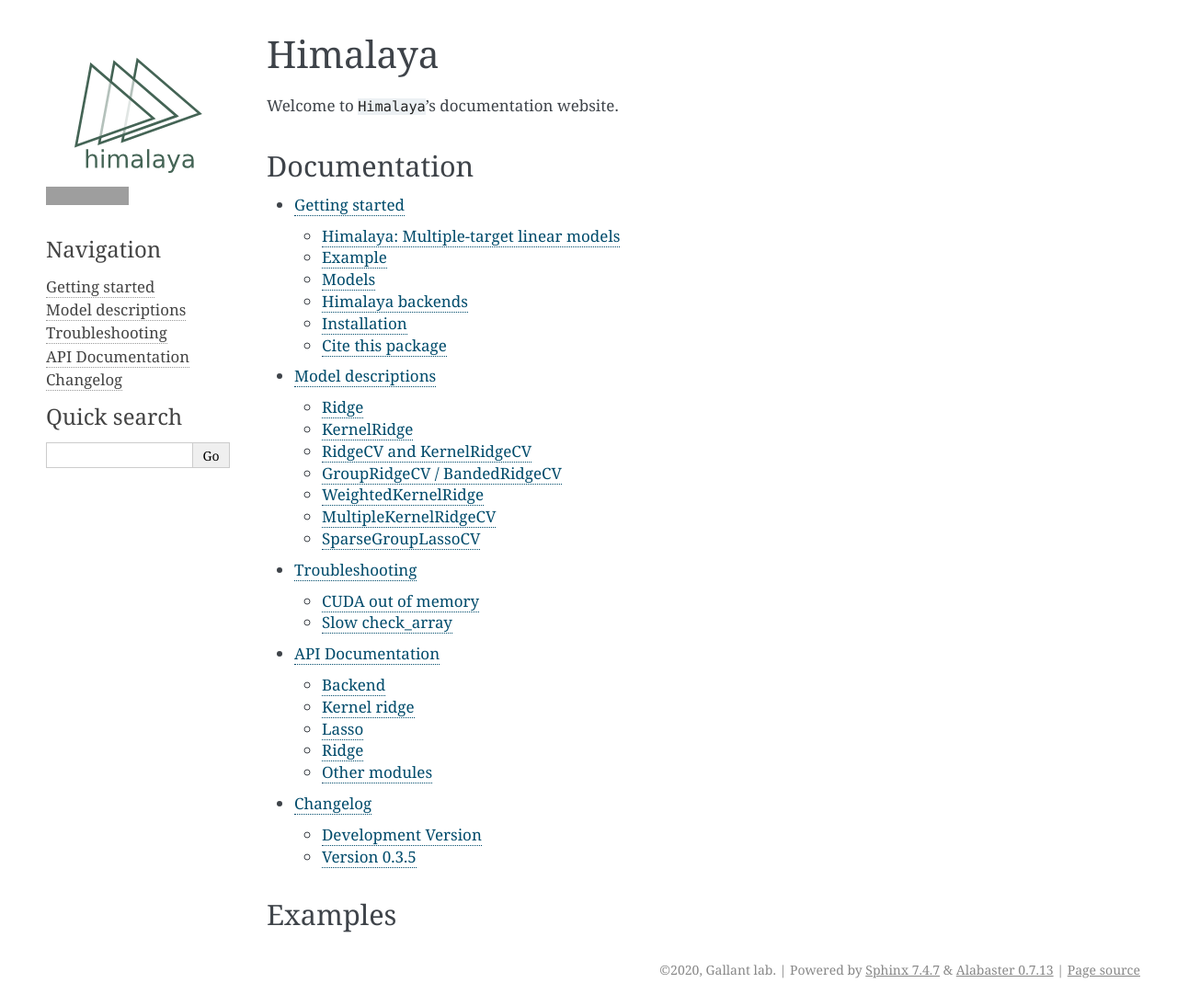
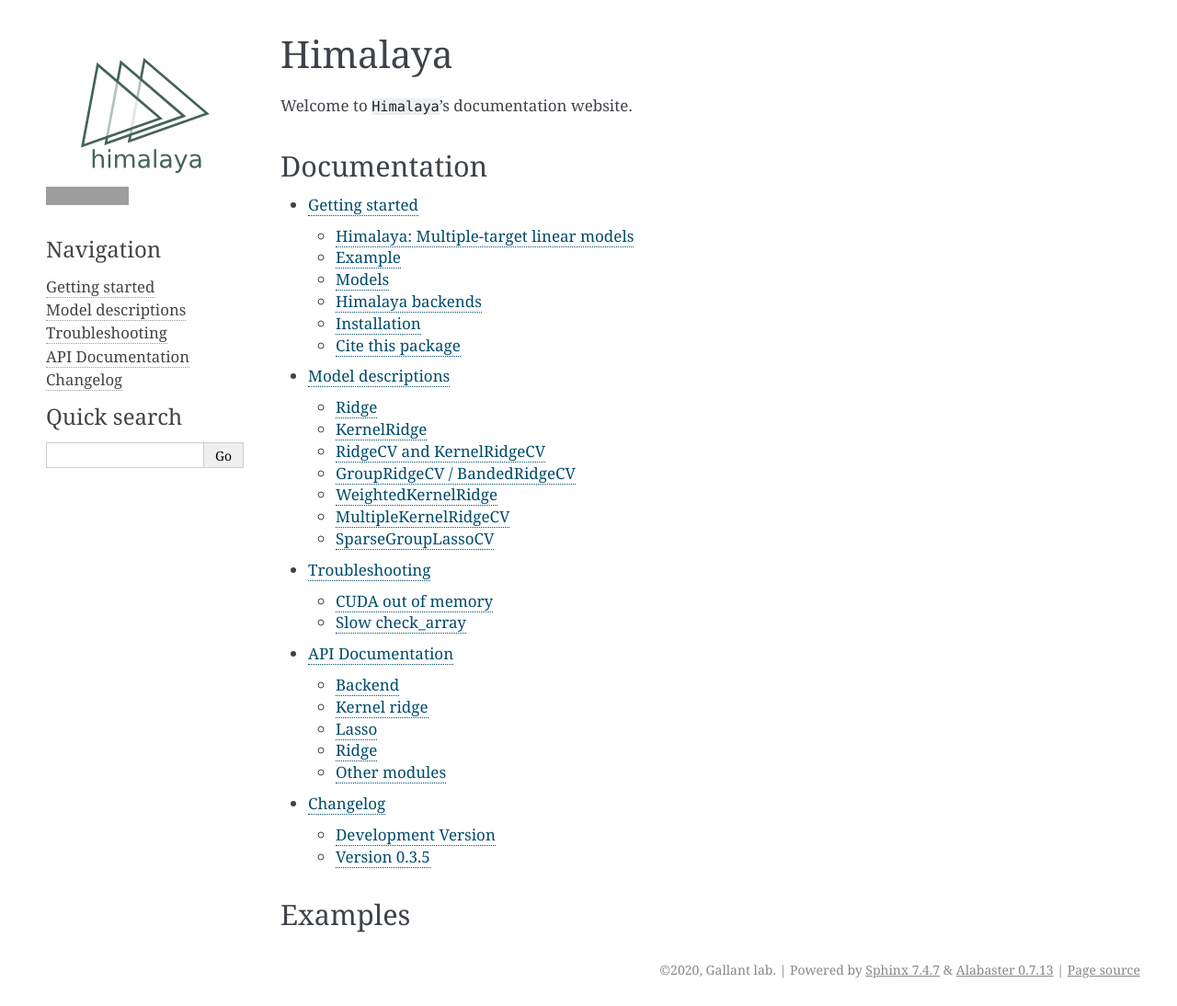
Before and after one commit to gallantlab/himalaya, a Sphinx documentation site: the page built from doc/index.rst, in a window 1280 px wide and 1094 px high. Shown: the whole window at 92% size. Built offline with Sphinx 7.4.7, drawn with Linux system fonts in a browser that asks for light colours; pages that are not in the unit, such as notebooks, are missing from menus; grey boxes are pictures that could not be loaded.

Commit message:
DOC change css for download button

```diff
--- a/doc/conf.py
+++ b/doc/conf.py
@@ -120,6 +120,7 @@
     'github_repo': 'himalaya',
     'github_type': 'star',
     'page_width': '1200px',
+    'sidebar_width': '235px',
     'logo': 'logo.svg',
     'logo_name': 'himalaya',
     # 'description': 'Himalaya',
--- a/doc/static/custom.css
+++ b/doc/static/custom.css
@@ -16,3 +16,8 @@
     max-height: 100%;
     overflow-y: auto;
 }
+div.sphx-glr-download a{
+    background-image: none;
+    background-color: rgb(238, 238, 238);
+    border-color: rgb(204, 204, 204);
+}
```
